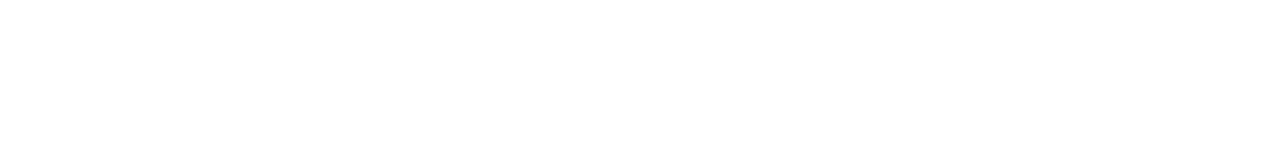
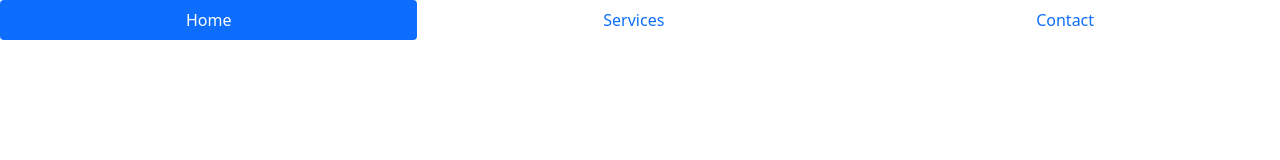
Before and after one commit to Jgreenwell93/Keystone, a plain HTML site: page index.html in a window 1280 px wide. Drawn offline with nearby package versions, Linux system fonts and the light colour scheme.

Commit message:
adding in basic nav bar structure. adding script later

```diff
--- a/index.html
+++ b/index.html
@@ -9,6 +9,10 @@
     <title>Keystone Info Tech</title>
 </head>
 <body>
-
+    <nav class="nav nav-pills nav-fill">
+        <a class="nav-link active" aria-current="page" href="#">Home</a>
+        <a class="nav-link" href="#">Services</a>
+        <a class="nav-link" href="#">Contact</a>
+      </nav>
 </body>
 </html>
```
